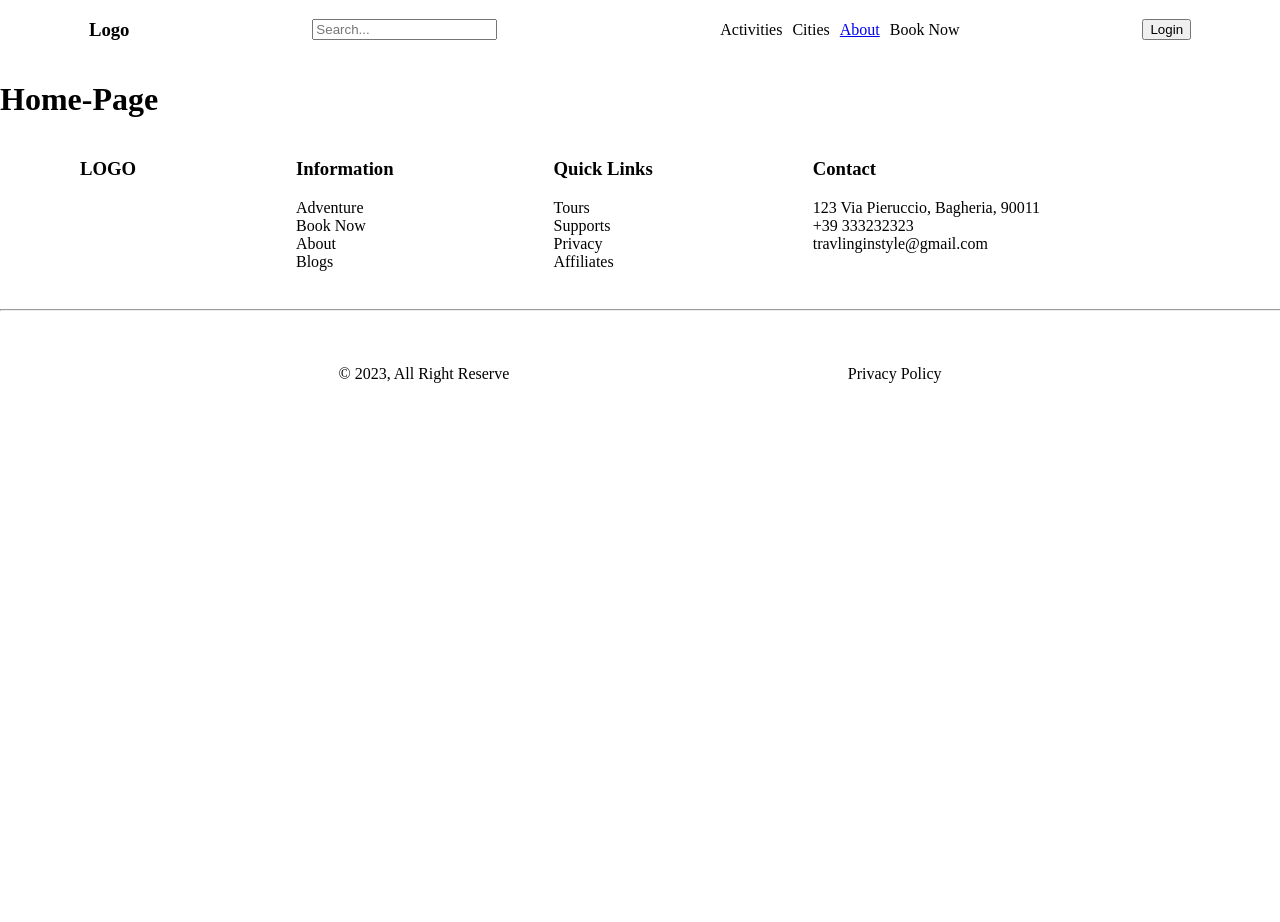
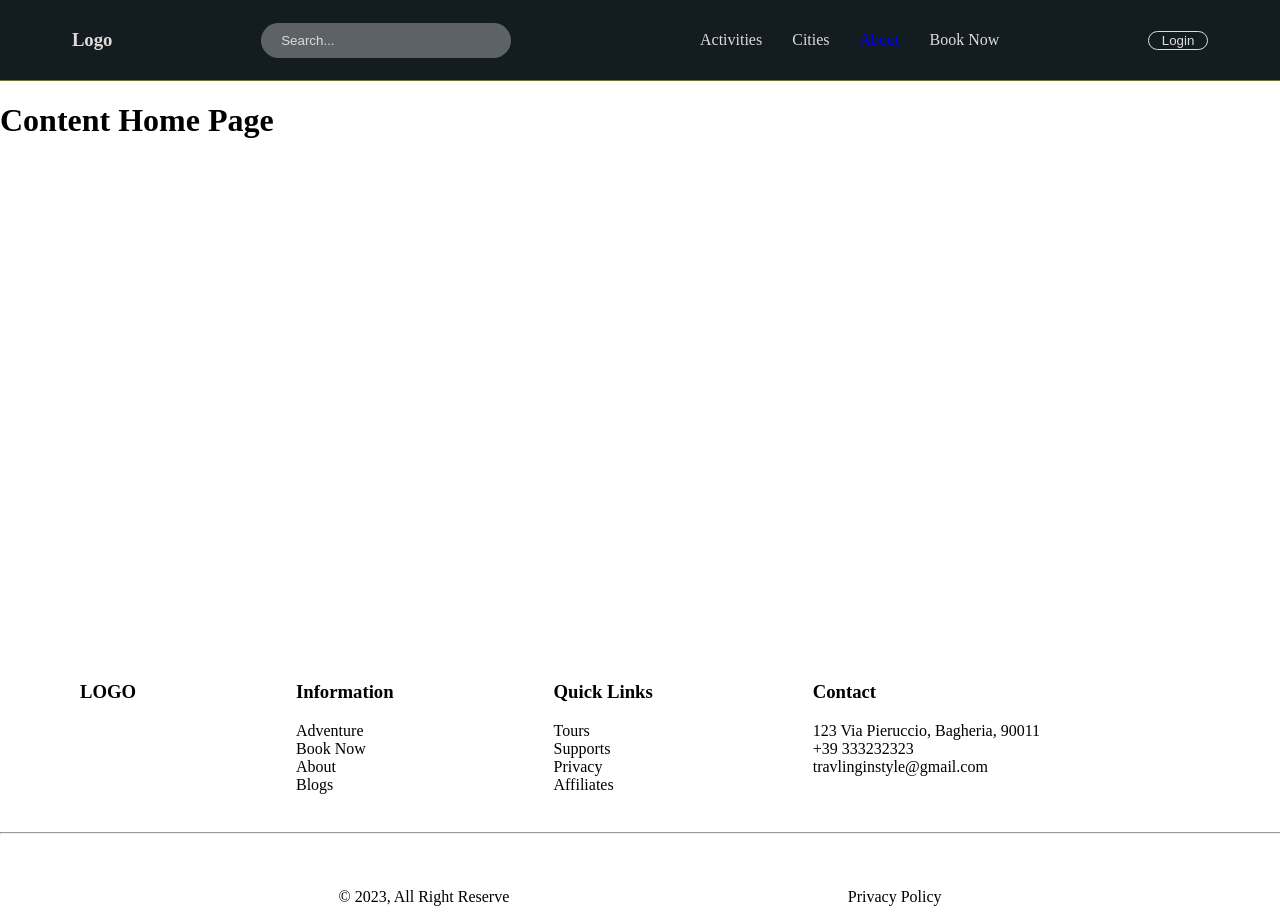
Before and after one commit to ShecktorS/Traveling-in-Style, a React (Vite) app: page / in a window 1280 px wide. Before the commit the page ends 800 px from the top, so only its background shows below. Built offline with nearby package versions, Linux system fonts and the light colour scheme.

Commit message:
first stylization of the header

```diff
--- a/src/Home.css
+++ b/src/Home.css
@@ -0,0 +1,3 @@
+.content {
+  height: 70vh;
+}
--- a/src/Home.jsx
+++ b/src/Home.jsx
@@ -6,7 +6,9 @@ function Home() {
   return (
     <div className="Home">
       <Header />
-      <h1>Home-Page</h1>
+      <div className="content">
+        <h1>Content Home Page</h1>
+      </div>
       <Footer />
     </div>
   );
--- a/src/components/header/index.module.scss
+++ b/src/components/header/index.module.scss
@@ -6,4 +6,38 @@
   gap: 5px;
   justify-content: space-around;
   align-items: center;
+  height: 80px;
+  background-color: $primary;
+  color: $other;
+  border-bottom: 1px solid $secondary;
+
+  input {
+    @include radius-type(rgba(255, 255, 255, 0.308));
+    border: none;
+    padding: 10px;
+    padding-left: 20px;
+    box-sizing: border-box;
+    width: 250px;
+
+    &::placeholder {
+      color: $other;
+    }
+
+    &:focus {
+      outline: none;
+    }
+  }
+
+  button {
+    @include radius-type;
+    border: $other solid 1px;
+    width: 60px;
+    cursor: pointer;
+    transition: all 0.3s ease-in-out;
+
+    &:hover {
+      color: $active;
+      border: solid 1px $active;
+    }
+  }
 }
--- a/src/components/navbar/index.module.scss
+++ b/src/components/navbar/index.module.scss
@@ -3,6 +3,12 @@
 
 .Navbar {
   @include flex-container(row);
-  gap: 10px;
+  gap: 30px;
   list-style-type: none;
+
+  li {
+    a {
+      text-decoration-line: none;
+    }
+  }
 }
--- a/src/styles/utils/_mixins.scss
+++ b/src/styles/utils/_mixins.scss
@@ -2,3 +2,9 @@
   display: flex;
   flex-direction: $direction;
 }
+
+@mixin radius-type($background: transparent) {
+  border-radius: 30px;
+  background-color: $background;
+  color: $other;
+}
--- a/src/styles/utils/_variables.scss
+++ b/src/styles/utils/_variables.scss
@@ -9,4 +9,4 @@ $white: #ffffff;
 $primary: #131c21;
 $secondary: #707532;
 $active: #bfbe32;
-$other: $white;
+$other: #e0dbdb;
```
